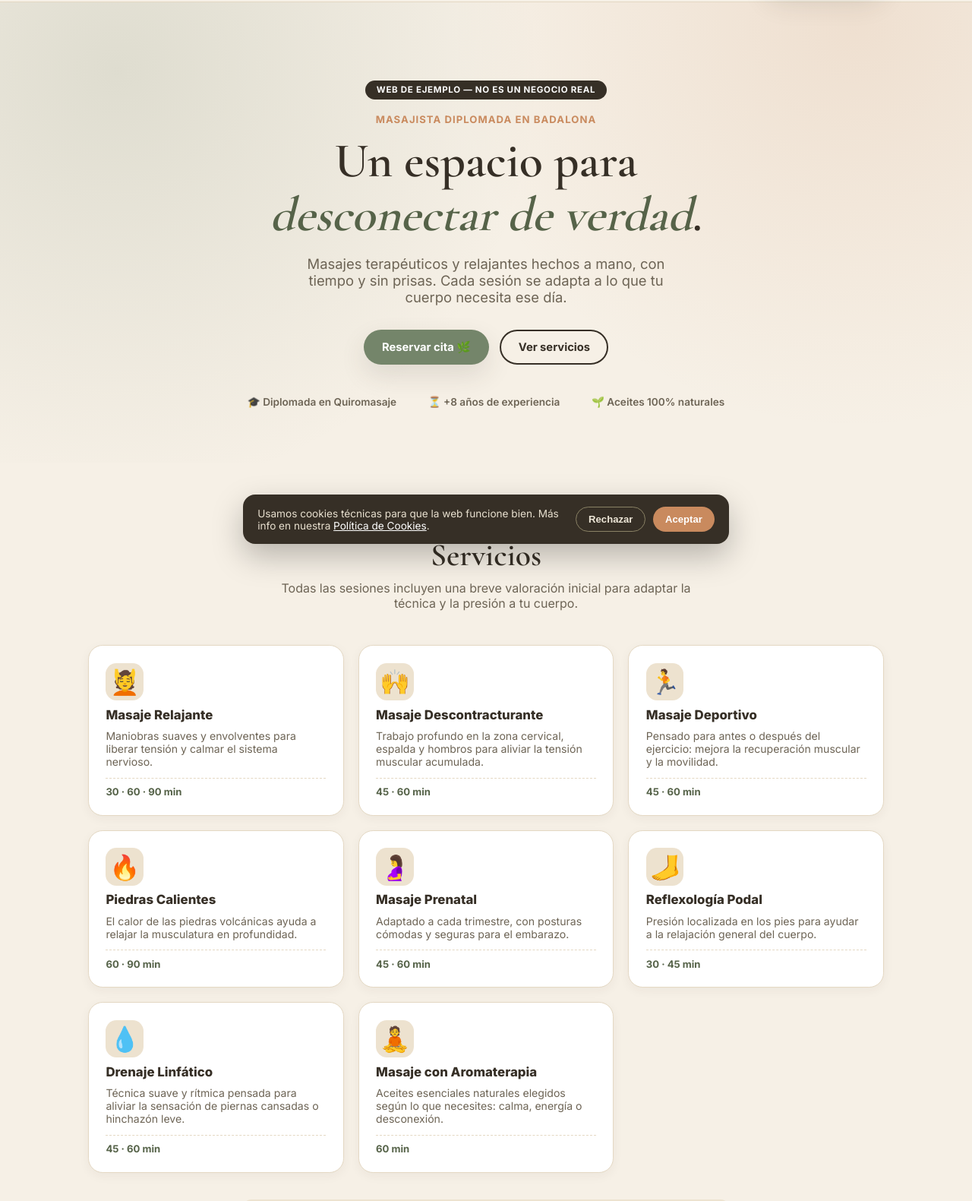
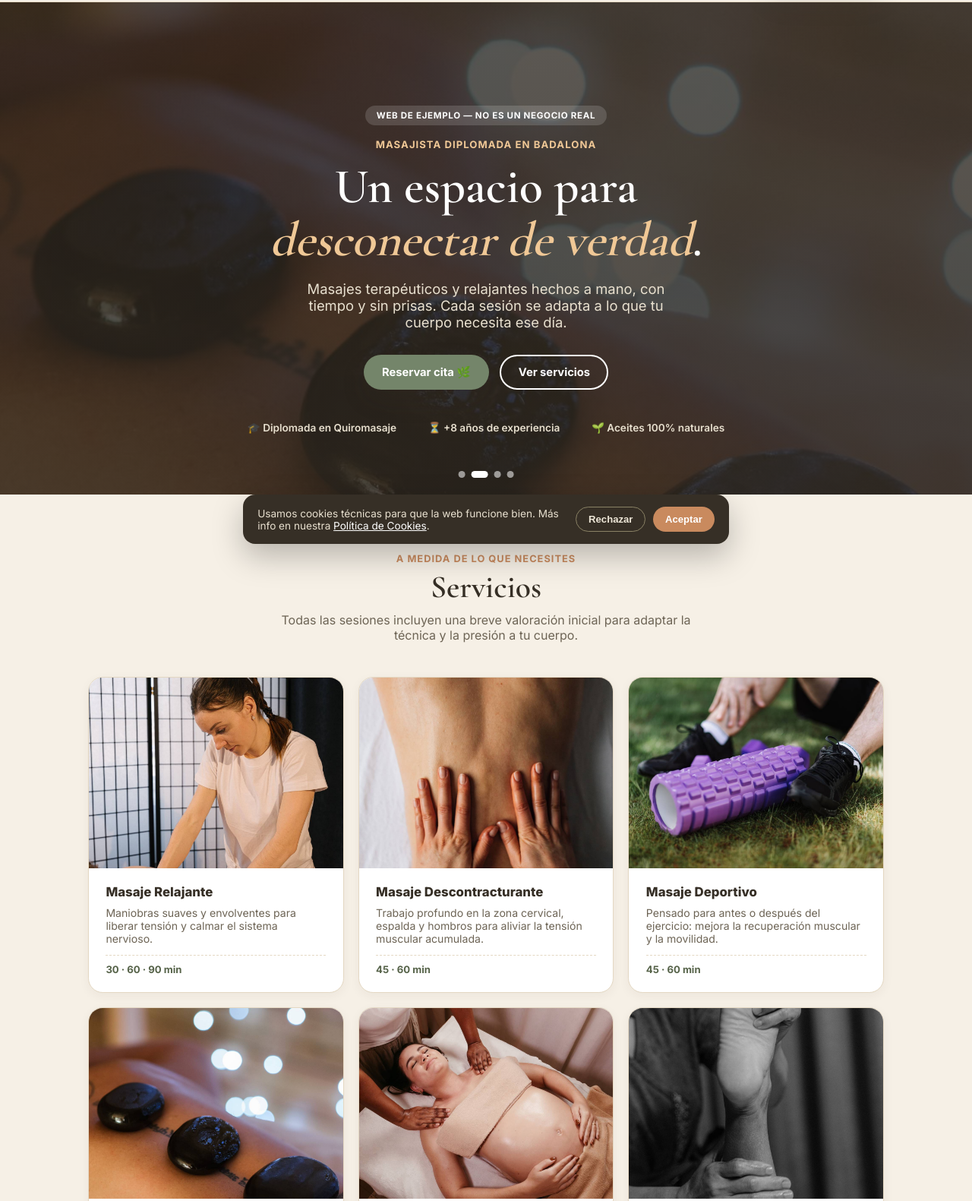
Before and after one commit to adriancabrera38/demo_masajista, a plain HTML site: page index.html in a window 1280 px wide. Shown: the part 68-1649 px from the top of the page at 76% size. Drawn offline with nearby package versions, Linux system fonts and the light colour scheme.

Commit message:
Anade carrusel de fotos automatico en el hero y foto real a cada servicio

```diff
--- a/index.html
+++ b/index.html
@@ -28,7 +28,16 @@
   </div>
 </header>
 
-<section class="hero">
+<section class="hero hero-carousel">
+  <div class="carousel hero-bg">
+    <div class="carousel-track">
+      <div class="carousel-slide"><img src="assets/servicio-relajante.jpg" alt="Masajista realizando un masaje relajante en la espalda" loading="eager"></div>
+      <div class="carousel-slide"><img src="assets/servicio-piedras.jpg" alt="Masaje con piedras calientes sobre la espalda" loading="lazy"></div>
+      <div class="carousel-slide"><img src="assets/servicio-aromaterapia.jpg" alt="Aplicación de aceite esencial para masaje con aromaterapia" loading="lazy"></div>
+      <div class="carousel-slide"><img src="assets/servicio-reflexologia.jpg" alt="Masaje de reflexología podal en la planta del pie" loading="lazy"></div>
+    </div>
+    <div class="carousel-dots"></div>
+  </div>
   <div class="wrap">
     <div class="badge-demo">Web de ejemplo — no es un negocio real</div>
     <div class="eyebrow">Masajista diplomada en Badalona</div>
@@ -58,52 +67,68 @@
     </div>
     <div class="grid">
       <div class="card reveal">
-        <div class="ico">💆</div>
+        <div class="card-photo"><img src="assets/servicio-relajante.jpg" alt="Masajista realizando un masaje relajante en la espalda" loading="lazy"></div>
+        <div class="card-body">
           <h3>Masaje Relajante</h3>
           <div class="desc">Maniobras suaves y envolventes para liberar tensión y calmar el sistema nervioso.</div>
           <div class="duraciones">30 · 60 · 90 min</div>
         </div>
+      </div>
       <div class="card reveal">
-        <div class="ico">🙌</div>
+        <div class="card-photo"><img src="assets/servicio-descontracturante.jpg" alt="Masaje descontracturante con presión profunda en la espalda" loading="lazy"></div>
+        <div class="card-body">
           <h3>Masaje Descontracturante</h3>
           <div class="desc">Trabajo profundo en la zona cervical, espalda y hombros para aliviar la tensión muscular acumulada.</div>
           <div class="duraciones">45 · 60 min</div>
         </div>
+      </div>
       <div class="card reveal">
-        <div class="ico">🏃</div>
+        <div class="card-photo"><img src="assets/servicio-deportivo.jpg" alt="Material de recuperación muscular para masaje deportivo" loading="lazy"></div>
+        <div class="card-body">
           <h3>Masaje Deportivo</h3>
           <div class="desc">Pensado para antes o después del ejercicio: mejora la recuperación muscular y la movilidad.</div>
           <div class="duraciones">45 · 60 min</div>
         </div>
+      </div>
       <div class="card reveal">
-        <div class="ico">🔥</div>
+        <div class="card-photo"><img src="assets/servicio-piedras.jpg" alt="Masaje con piedras calientes sobre la espalda" loading="lazy"></div>
+        <div class="card-body">
           <h3>Piedras Calientes</h3>
           <div class="desc">El calor de las piedras volcánicas ayuda a relajar la musculatura en profundidad.</div>
           <div class="duraciones">60 · 90 min</div>
         </div>
+      </div>
       <div class="card reveal">
-        <div class="ico">🤰</div>
+        <div class="card-photo"><img src="assets/servicio-prenatal.jpg" alt="Masaje prenatal a una embarazada" loading="lazy"></div>
+        <div class="card-body">
           <h3>Masaje Prenatal</h3>
           <div class="desc">Adaptado a cada trimestre, con posturas cómodas y seguras para el embarazo.</div>
           <div class="duraciones">45 · 60 min</div>
         </div>
+      </div>
       <div class="card reveal">
-        <div class="ico">🦶</div>
+        <div class="card-photo"><img src="assets/servicio-reflexologia.jpg" alt="Masaje de reflexología podal en la planta del pie" loading="lazy"></div>
+        <div class="card-body">
           <h3>Reflexología Podal</h3>
           <div class="desc">Presión localizada en los pies para ayudar a la relajación general del cuerpo.</div>
           <div class="duraciones">30 · 45 min</div>
         </div>
+      </div>
       <div class="card reveal">
-        <div class="ico">💧</div>
+        <div class="card-photo"><img src="assets/servicio-drenaje.jpg" alt="Masaje de drenaje linfático en la pierna" loading="lazy"></div>
+        <div class="card-body">
           <h3>Drenaje Linfático</h3>
           <div class="desc">Técnica suave y rítmica pensada para aliviar la sensación de piernas cansadas o hinchazón leve.</div>
           <div class="duraciones">45 · 60 min</div>
         </div>
+      </div>
       <div class="card reveal">
-        <div class="ico">🧘</div>
+        <div class="card-photo"><img src="assets/servicio-aromaterapia.jpg" alt="Aplicación de aceite esencial para masaje con aromaterapia" loading="lazy"></div>
+        <div class="card-body">
           <h3>Masaje con Aromaterapia</h3>
           <div class="desc">Aceites esenciales naturales elegidos según lo que necesites: calma, energía o desconexión.</div>
           <div class="duraciones">60 min</div>
+        </div>
       </div>
     </div>
     <p class="disclaimer">
--- a/masajes.css
+++ b/masajes.css
@@ -82,6 +82,29 @@ img { max-width: 100%; display: block; }
     radial-gradient(circle at 88% 5%, rgba(201, 138, 94, 0.16), transparent 42%),
     var(--arena);
 }
+
+/* Hero con carrusel de fotos de fondo, 100% automático */
+.hero.hero-carousel { background: var(--texto); padding: clamp(6.5rem, 13vw, 8.5rem) 0 clamp(3.5rem, 7vw, 5rem); }
+.hero.hero-carousel .carousel.hero-bg {
+  position: absolute; inset: 0; z-index: 0;
+  border-radius: 0; box-shadow: none; aspect-ratio: auto; max-height: none; height: 100%;
+}
+.hero.hero-carousel .carousel.hero-bg .carousel-track,
+.hero.hero-carousel .carousel.hero-bg .carousel-slide { height: 100%; }
+.hero.hero-carousel .carousel.hero-bg .carousel-slide img { filter: brightness(0.55) saturate(1.05); }
+.hero.hero-carousel .carousel.hero-bg::after {
+  content: ""; position: absolute; inset: 0; z-index: 1;
+  background: linear-gradient(180deg, rgba(54,47,38,0.55) 0%, rgba(54,47,38,0.72) 100%);
+}
+.hero.hero-carousel .carousel.hero-bg .carousel-dots { z-index: 2; bottom: 1.4rem; }
+.hero.hero-carousel .wrap { position: relative; z-index: 2; }
+.hero.hero-carousel .badge-demo { background: rgba(255,255,255,0.15); }
+.hero.hero-carousel .eyebrow { color: #f0c896; }
+.hero.hero-carousel h1 { color: #fff; }
+.hero.hero-carousel h1 span { color: #f0c896; }
+.hero.hero-carousel p.lead { color: #e8e0cf; }
+.hero.hero-carousel .btn-outline { border-color: #fff; color: #fff; }
+.hero.hero-carousel .trust-row { color: #e8e0cf; }
 .hero .badge-demo {
   display: inline-block; margin-bottom: 1.1rem; padding: 0.35rem 0.9rem;
   border-radius: 999px; background: var(--texto); color: #fff;
@@ -116,14 +139,27 @@ img { max-width: 100%; display: block; }
 .grid { display: grid; grid-template-columns: repeat(auto-fill, minmax(16rem, 1fr)); gap: 1.2rem; }
 .card {
   background: #fff; border: 1px solid var(--borde); border-radius: 1.2rem;
-  padding: 1.4rem; display: flex; flex-direction: column; gap: 0.6rem;
+  overflow: hidden; display: flex; flex-direction: column;
   box-shadow: 0 4px 14px rgba(54,47,38,0.05); transition: box-shadow 0.15s ease, transform 0.15s ease;
 }
 .card:hover { box-shadow: var(--sombra); transform: translateY(-3px); }
+.card-photo { aspect-ratio: 4/3; overflow: hidden; }
+.card-photo img { width: 100%; height: 100%; object-fit: cover; transition: transform 0.4s ease; }
+.card:hover .card-photo img { transform: scale(1.06); }
+.card-body { padding: 1.4rem; display: flex; flex-direction: column; gap: 0.6rem; flex-grow: 1; }
 .card .ico { font-size: 2rem; width: 3.1rem; height: 3.1rem; display: flex; align-items: center; justify-content: center; background: var(--arena-2); border-radius: 0.9rem; }
 .card h3 { font-family: "Inter", sans-serif; font-weight: 800; font-size: 1.05rem; }
 .card .desc { font-size: 0.88rem; color: var(--texto-suave); flex-grow: 1; }
 .card .duraciones { font-size: 0.82rem; font-weight: 700; color: var(--verde-osc); border-top: 1px dashed var(--borde); padding-top: 0.6rem; margin-top: 0.2rem; }
+
+/* Carrusel de fotos */
+.carousel { position: relative; border-radius: 1.1rem; overflow: hidden; box-shadow: var(--sombra); aspect-ratio: 16/9; max-height: 30rem; }
+.carousel-track { display: flex; height: 100%; transition: transform 0.5s ease; }
+.carousel-slide { flex: 0 0 100%; height: 100%; position: relative; }
+.carousel-slide img { width: 100%; height: 100%; object-fit: cover; }
+.carousel-dots { position: absolute; bottom: 0.9rem; left: 50%; transform: translateX(-50%); display: flex; gap: 0.5rem; }
+.carousel-dots button { width: 0.55rem; height: 0.55rem; border-radius: 50%; border: none; background: rgba(255,255,255,0.55); cursor: pointer; padding: 0; }
+.carousel-dots button.active { background: #fff; width: 1.4rem; border-radius: 999px; }
 
 .disclaimer {
   max-width: 40rem; margin: 2.2rem auto 0; text-align: center;
--- a/script.js
+++ b/script.js
@@ -7,6 +7,29 @@
       entries.forEach((e) => { if (e.isIntersecting) e.target.classList.add('in'); });
     }, { threshold: 0.15 });
     revealEls.forEach((el) => io.observe(el));
+
+    // Carrusel de fotos del hero (100% automático)
+    document.querySelectorAll('.carousel').forEach((carousel) => {
+      const track = carousel.querySelector('.carousel-track');
+      const slides = carousel.querySelectorAll('.carousel-slide');
+      const dotsWrap = carousel.querySelector('.carousel-dots');
+      let index = 0;
+      let timer;
+
+      slides.forEach((_, i) => {
+        const dot = document.createElement('button');
+        if (i === 0) dot.classList.add('active');
+        dotsWrap?.appendChild(dot);
+      });
+
+      function goTo(i) {
+        index = (i + slides.length) % slides.length;
+        track.style.transform = `translateX(-${index * 100}%)`;
+        dotsWrap?.querySelectorAll('button').forEach((d, di) => d.classList.toggle('active', di === index));
+      }
+      function next() { goTo(index + 1); }
+      timer = setInterval(next, 4500);
+    });
 
     // FAQ accordion
     document.querySelectorAll('.faq-item').forEach((item) => {
```
Also changed, not shown: assets/servicio-aromaterapia.jpg (added), assets/servicio-deportivo.jpg (added), assets/servicio-descontracturante.jpg (added), assets/servicio-drenaje.jpg (added), assets/servicio-piedras.jpg (added), assets/servicio-prenatal.jpg (added), assets/servicio-reflexologia.jpg (added), assets/servicio-relajante.jpg (added). Lines whose indentation alone changed are shown as unchanged.
